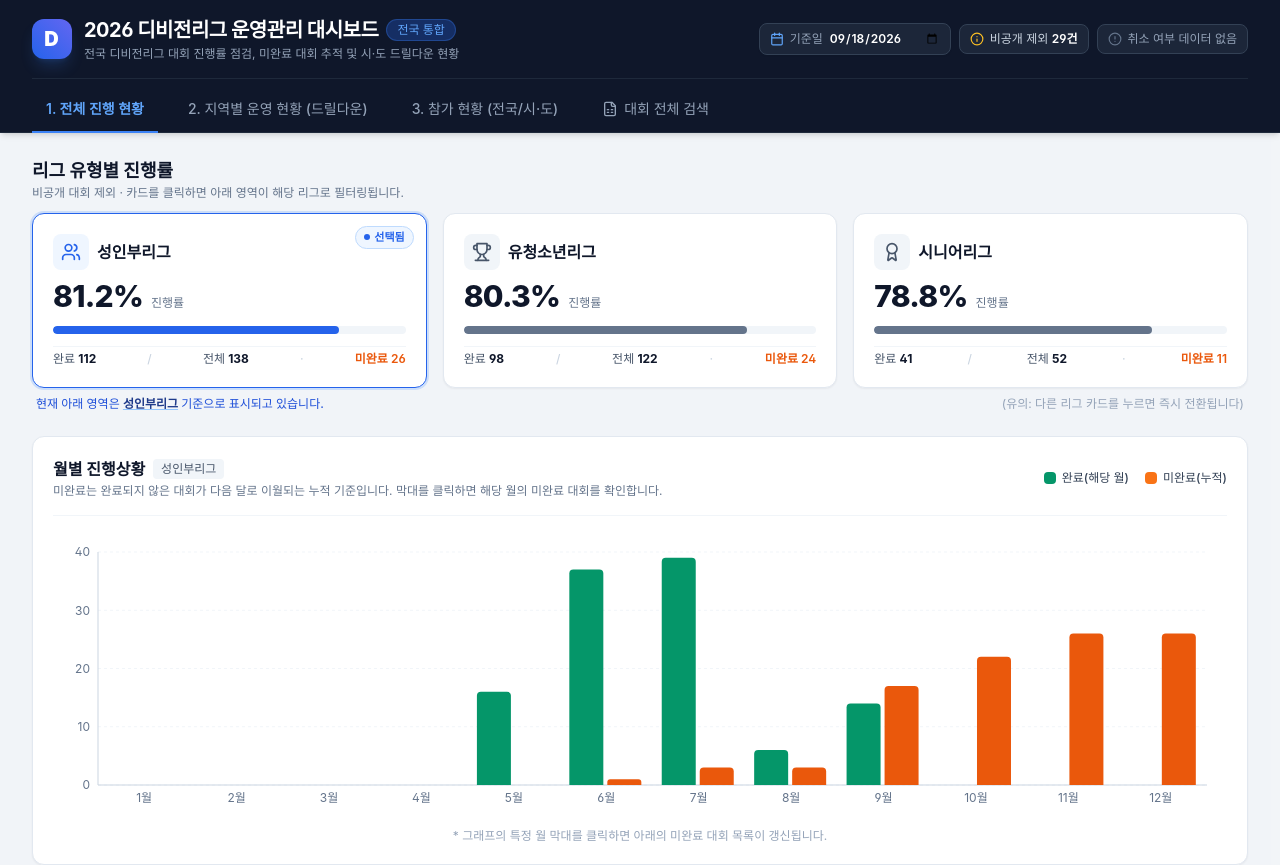
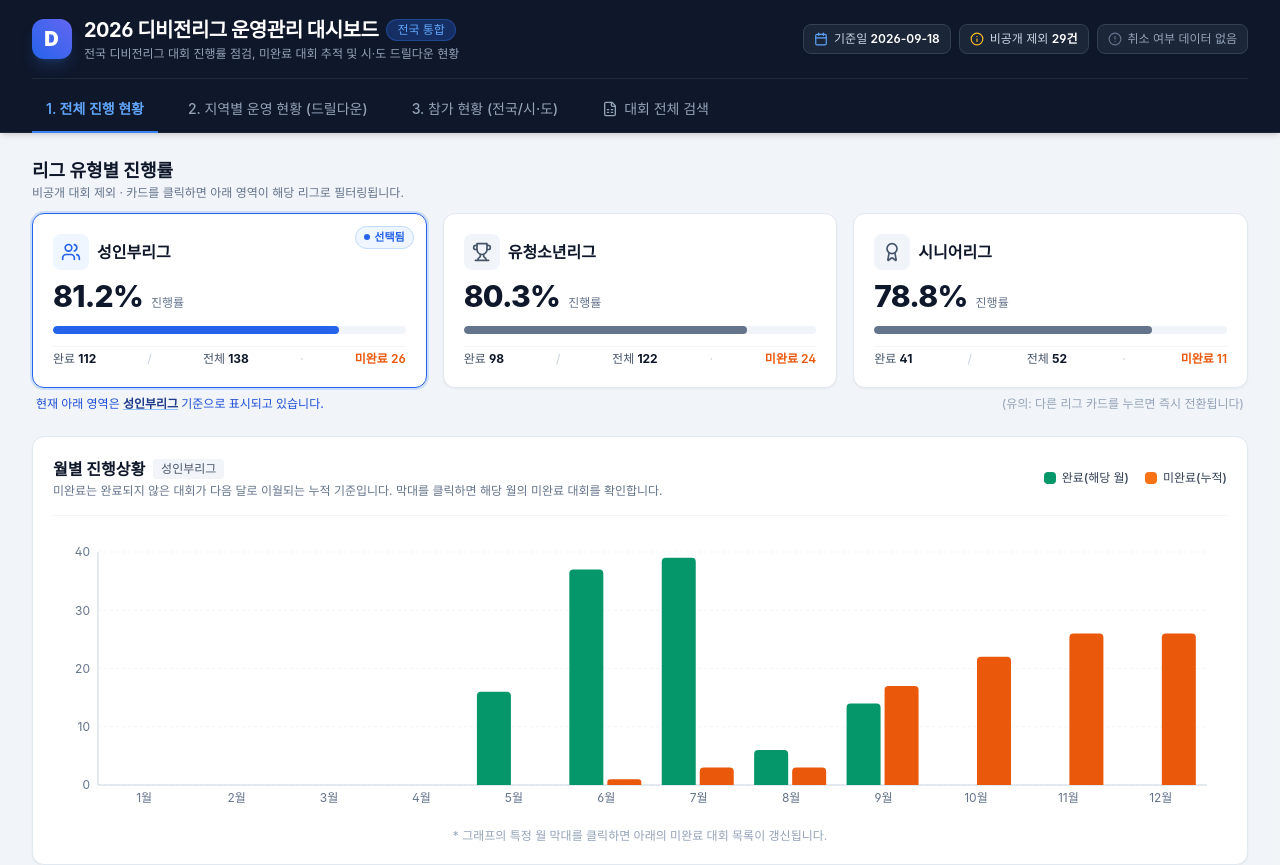
Before and after one commit to CubeDr/division-dashboard, a React (Vite) app: page / in a window 1280 px wide. Shown: the top 865 px of the page. Built offline with nearby package versions, Linux system fonts and the light colour scheme; the HTML template or start-up script is replaced by a standard one; a web font is replaced by a local one.

Commit message:
fix: 기준일 선택 input 제거 및 PDF 원문 기준일 고정 텍스트 반영

```diff
--- a/src/App.tsx
+++ b/src/App.tsx
@@ -10,7 +10,7 @@ import { Tournament, PlayerRank, LeagueName } from './types/dashboard';
 export default function App() {
   const [tournaments] = useState<Tournament[]>(initialData.tournaments as Tournament[]);
   const [players] = useState<PlayerRank[]>(initialData.players as PlayerRank[]);
-  const [referenceDate, setReferenceDate] = useState<string>('2026-09-18');
+  const referenceDate = '2026-09-18';
   const [selectedLeague, setSelectedLeague] = useState<LeagueName>('성인부리그');
   const [activeTab, setActiveTab] = useState<'overview' | 'regional' | 'participation' | 'raw'>('overview');
 
@@ -22,7 +22,6 @@ export default function App() {
       {/* 헤더 네비게이션 */}
       <Header
         referenceDate={referenceDate}
-        onReferenceDateChange={setReferenceDate}
         privateCount={privateCount}
         activeTab={activeTab}
         onTabChange={setActiveTab}
--- a/src/components/Header.tsx
+++ b/src/components/Header.tsx
@@ -3,7 +3,6 @@ import { Calendar, FileSpreadsheet, AlertCircle, Info } from 'lucide-react';
 
 interface HeaderProps {
   referenceDate: string;
-  onReferenceDateChange: (newDate: string) => void;
   privateCount: number;
   activeTab: 'overview' | 'regional' | 'participation' | 'raw';
   onTabChange: (tab: 'overview' | 'regional' | 'participation' | 'raw') => void;
@@ -11,7 +10,6 @@ interface HeaderProps {
 
 export const Header: React.FC<HeaderProps> = ({
   referenceDate,
-  onReferenceDateChange,
   privateCount,
   activeTab,
   onTabChange
@@ -42,16 +40,10 @@ export const Header: React.FC<HeaderProps> = ({
 
           {/* Right Status Meta info (PDF Header Spec) */}
           <div className="flex flex-wrap items-center gap-2 text-xs">
-            {/* 기준일 Selector */}
+            {/* 기준일 (고정 표기) */}
             <div className="flex items-center bg-slate-800/90 border border-slate-700 rounded-lg px-2.5 py-1.5 text-slate-300 shadow-sm">
               <Calendar className="w-3.5 h-3.5 text-blue-400 mr-1.5" />
-              <span className="text-slate-400 mr-1.5 font-medium">기준일</span>
-              <input
-                type="date"
-                value={referenceDate}
-                onChange={(e) => onReferenceDateChange(e.target.value)}
-                className="bg-transparent text-white font-semibold text-xs border-none outline-none focus:ring-1 focus:ring-blue-500 rounded cursor-pointer"
-              />
+              <span>기준일 <strong className="text-white font-semibold">{referenceDate}</strong></span>
             </div>
 
             {/* 비공개 제외 뱃지 */}
```
